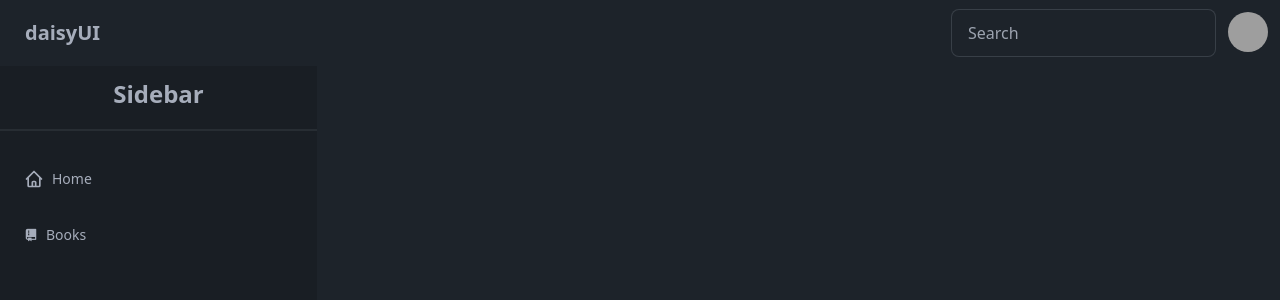
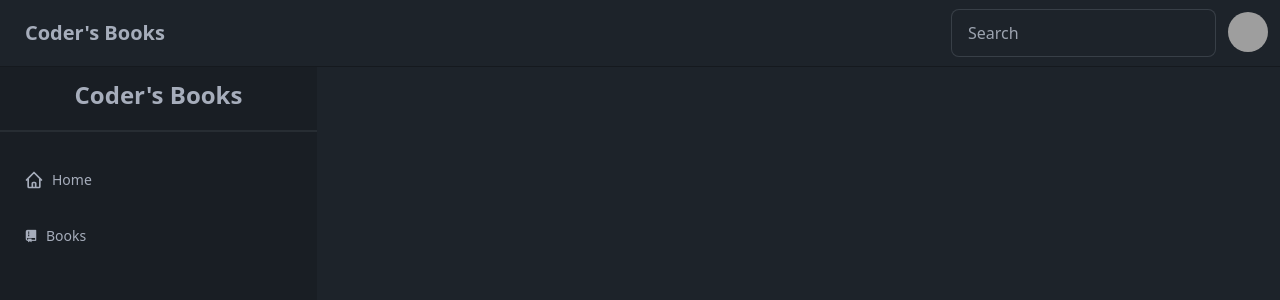
Before and after one commit to codewithahsanzahoor/reactjs-tailwind-daisyui-bookapiFrontend-1, a React (Vite) app: page /dashboard in a window 1280 px wide. Shown: the top 300 px of the page. Built offline with nearby package versions, Linux system fonts and the light colour scheme; grey boxes are pictures that could not be loaded.

Commit message:
add auth layout

```diff
--- /dev/null
+++ b/src/layouts/AuthLayout.tsx
@@ -0,0 +1,11 @@
+import { Outlet } from "react-router-dom";
+
+function AuthLayout() {
+	return (
+		<>
+			<Outlet />
+		</>
+	);
+}
+
+export default AuthLayout;
--- a/src/layouts/DashboardLayout.tsx
+++ b/src/layouts/DashboardLayout.tsx
@@ -3,10 +3,11 @@ import { Link, Outlet } from "react-router-dom";
 function DashboardLayout() {
 	return (
 		<div>
-			<div id="navbar">
+			{/* //! navbar */}
+			<div id="navbar" className="border-b border-base-300">
 				<div className="navbar bg-base-100">
 					<div className="flex-1">
-						<a className="btn btn-ghost text-xl">daisyUI</a>
+						<a className="btn btn-ghost text-xl">Coder's Books</a>
 					</div>
 					<div className="flex-none gap-2">
 						<div className="form-control">
@@ -50,10 +51,11 @@ function DashboardLayout() {
 					</div>
 				</div>
 			</div>
+			{/* //! dashboard */}
 			<div id="dashboard" className="grid grid-cols-12 gap-1">
 				{/* //! sidebar */}
 				<div className="hidden sm:block sm:col-span-3  h-[calc(100vh-0.2rem)] bg-base-200 ">
-					<h1 className="text-2xl font-bold text-center my-3">Sidebar</h1>
+					<h1 className="text-2xl font-bold text-center my-3">Coder's Books</h1>
 					<div className="divider my-0 mx-0"></div>
 					<ul className="menu bg-base-200 w-full gap-5 mt-[15px]">
 						<li>
@@ -84,6 +86,7 @@ function DashboardLayout() {
 					</ul>
 				</div>
 				<div className="col-span-12 sm:col-span-9  h-[calc(100vh-5rem)]">
+					{/* //! dynamic content */}
 					<Outlet />
 				</div>
 			</div>
```
Also changed, not shown: src/router.tsx (+16 -9 lines).
